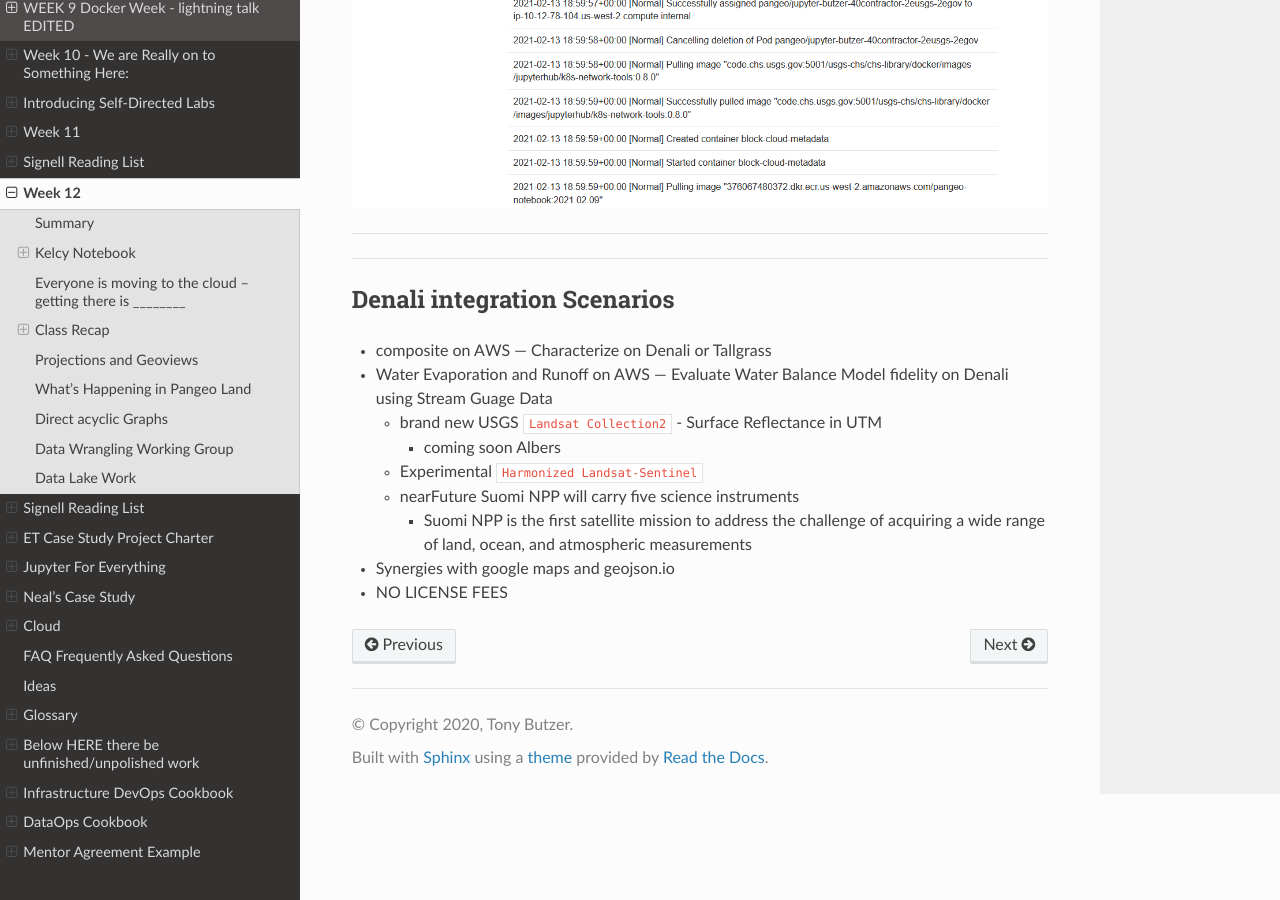
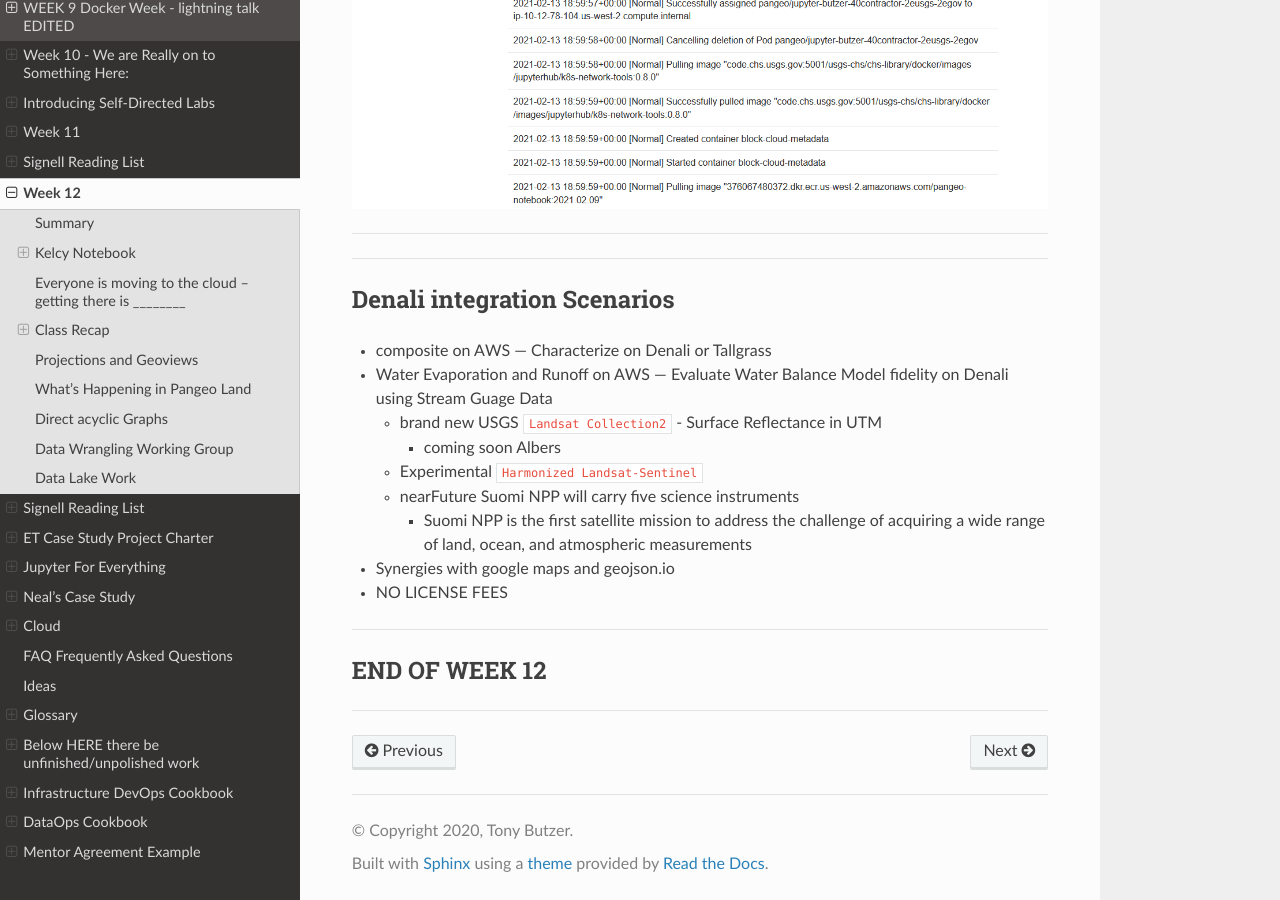
Before and after one commit to tonybutzer/harmony-docs, a Sphinx documentation site: the page built from documentation/source/12week.md, in a window 1280 px wide and 900 px high, scrolled down 4974 px. Built offline with Sphinx 7.4.7 and the Read the Docs theme 2.0.0, drawn with Linux system fonts in a browser that asks for light colours; pages that are not in the unit, such as notebooks, are missing from menus.

Commit message:
automatic git update from Makefile

```diff
--- a/documentation/source/12week.md
+++ b/documentation/source/12week.md
@@ -223,3 +223,9 @@ Concepts:
         - Suomi NPP is the first satellite mission to address the challenge of acquiring a wide range of land, ocean, and atmospheric measurements
 - Synergies with google maps and geojson.io
 - NO LICENSE FEES
+
+---
+
+## END OF WEEK 12
+
+---
```
